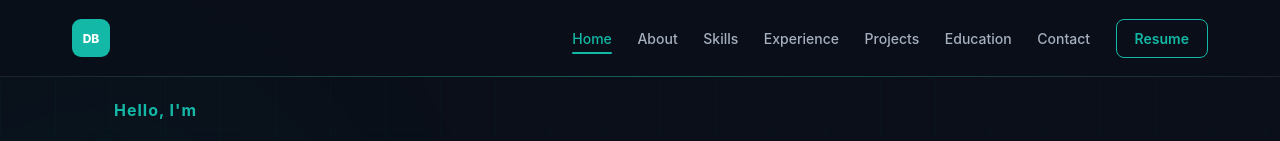
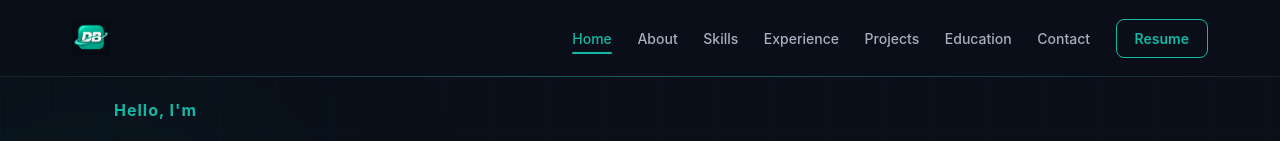
Before and after one commit to dbverzosa/my-portfolio-vue, a Vue app: page / in a window 1280 px wide. Shown: the top 141 px of the page. Built offline with nearby package versions, Linux system fonts and the light colour scheme.

Commit message:
Update portfolio logo

```diff
--- a/src/components/Footer.vue
+++ b/src/components/Footer.vue
@@ -13,11 +13,14 @@ const currentYear = new Date().getFullYear()
           class="logo-mark"
           aria-label="Back to home"
         >
-          DB
+          <img
+            src="/logo.png"
+            alt="DB Logo"
+          />
         </a>
 
         <div class="footer-identity">
-        <!-- <strong>Debby Verzosa </strong> -->
+          <!-- <strong>Debby Verzosa</strong> -->
         </div>
       </div>
 
@@ -107,31 +110,34 @@ const currentYear = new Date().getFullYear()
   width: 38px;
   height: 38px;
 
-  display: flex;
-  align-items: center;
-  justify-content: center;
+  display: block;
 
-  border-radius: 9px;
-
-  background: #14b8a6;
-
-  color: #ffffff;
+  flex-shrink: 0;
 
   text-decoration: none;
 
-  font-size: 12px;
-  font-weight: 800;
-
   transition:
     transform 0.3s ease,
-    box-shadow 0.3s ease;
+    filter 0.3s ease;
+}
+
+.logo-mark img {
+  width: 100%;
+  height: 100%;
+
+  display: block;
+
+  object-fit: contain;
 }
 
 .logo-mark:hover {
   transform: rotate(-8deg) scale(1.08);
 
-  box-shadow:
-    0 0 20px rgba(20, 184, 166, 0.3);
+  filter:
+    drop-shadow(
+      0 0 10px
+      rgba(20, 184, 166, 0.35)
+    );
 }
 
 /* Identity */
@@ -262,4 +268,14 @@ const currentYear = new Date().getFullYear()
     gap: 8px;
   }
 }
+
+/* Reduced motion */
+
+@media (prefers-reduced-motion: reduce) {
+  .logo-mark,
+  .back-to-top,
+  .back-to-top .arrow {
+    transition: none;
+  }
+}
 </style>
--- a/src/components/Navbar.vue
+++ b/src/components/Navbar.vue
@@ -71,7 +71,11 @@ onUnmounted(() => {
       aria-label="Go to home"
       @click="closeMenu"
     >
-        <span class="logo-mark">DB</span>
+      <img
+        src="/logo.png"
+        alt="DB Logo"
+        class="logo-mark"
+      />
     </a>
 
 
--- a/src/styles/navbar.scss
+++ b/src/styles/navbar.scss
@@ -1,4 +1,3 @@
-
 /* =========================================
    NAVBAR
 ========================================= */
@@ -117,31 +116,23 @@
 }
 
 
+/* =========================================
+   LOGO IMAGE
+========================================= */
+
 .logo-mark {
   width: 38px;
   height: 38px;
 
-  display: flex;
-
-  align-items: center;
-
-  justify-content: center;
+  display: block;
 
   flex-shrink: 0;
 
-  border-radius: 10px;
-
-  background: #14b8a6;
-
-  color: #ffffff;
-
-  font-size: 14px;
-
-  font-weight: 800;
+  object-fit: contain;
 
   transition:
     transform 0.3s ease,
-    box-shadow 0.3s ease;
+    filter 0.3s ease;
 }
 
 
@@ -150,9 +141,11 @@
     rotate(-8deg)
     scale(1.08);
 
-  box-shadow:
-    0 0 20px
-    rgba(20, 184, 166, 0.25);
+  filter:
+    drop-shadow(
+      0 0 10px
+      rgba(20, 184, 166, 0.35)
+    );
 }
 
 
@@ -637,10 +630,6 @@
   .logo-mark {
     width: 36px;
     height: 36px;
-
-    border-radius: 9px;
-
-    font-size: 13px;
   }
 
   .menu-toggle {
@@ -675,10 +664,6 @@
   .logo-mark {
     width: 34px;
     height: 34px;
-
-    border-radius: 8px;
-
-    font-size: 12px;
   }
 
   .menu-toggle {
```
Lines whose indentation alone changed are shown as unchanged.
